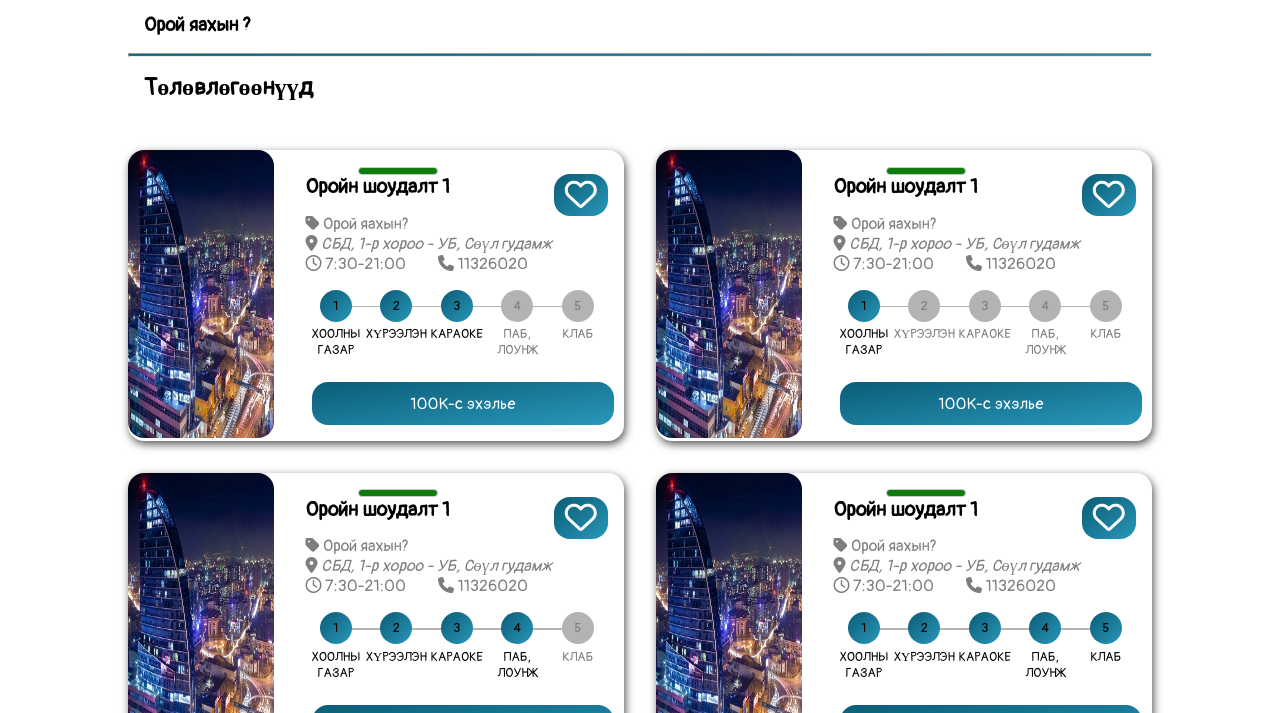
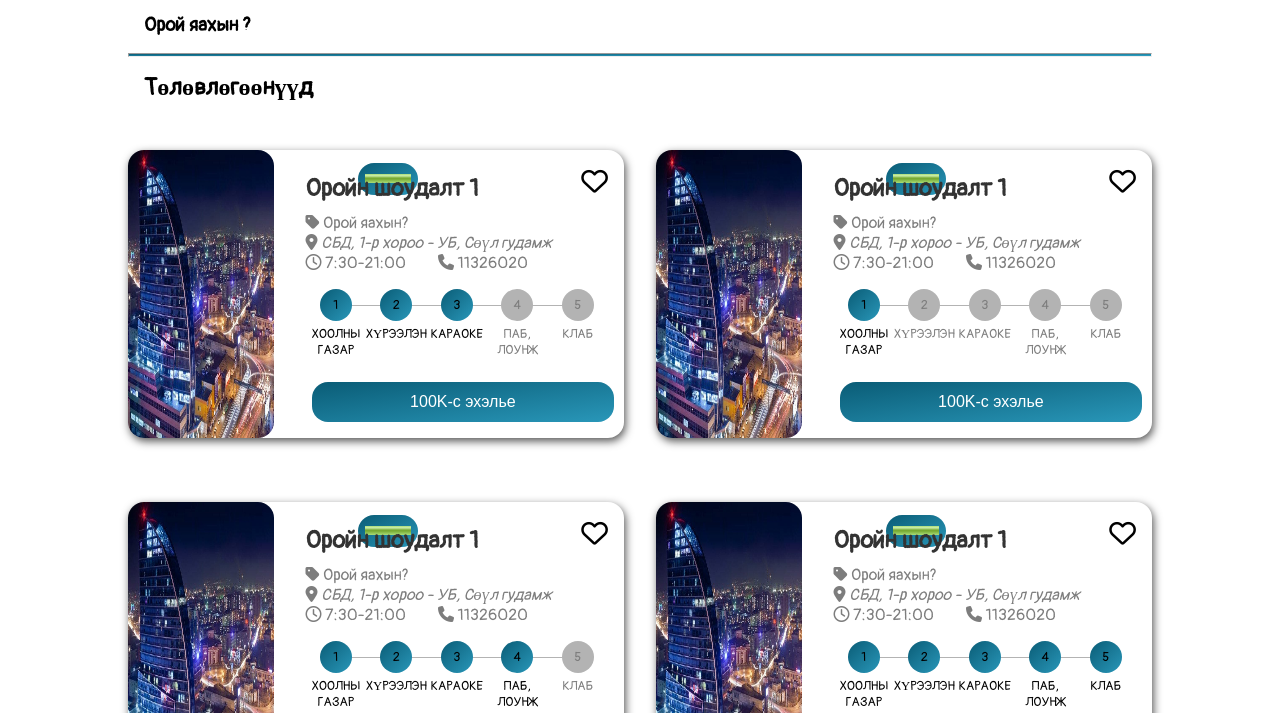
Before and after one commit to ssoyloo/haachih_uu, a plain HTML site: page menubar.html in a window 1280 px wide. Shown: the part 72-785 px from the top of the page. Drawn offline with Linux system fonts and the light colour scheme.

Commit message:
General deer ih hereglegddeg codenuudaa negtgev

```diff
--- a/css/general.css
+++ b/css/general.css
@@ -4,29 +4,9 @@
     --main-color: rgb(10,92,118);
     --secondary-color: rgb(41,151,185);
     --main-bg-color: #f8f8f8;
-
-}
-@import url('https://fonts.googleapis.com/css2?family=Pangolin&display=swap');
-
-:root {
-    --main-fonts: Pangolin;
-    --border-radius: 2rem;
+    --border-radius: 1rem;
     --button-border-radius: 1rem;
     --margin-side: 8rem;
-}
-
-article button {
-    border: none;
-    border-radius: var(--border-radius);
-    background-image: linear-gradient(to bottom right, var(--main-color), var(--secondary-color));
-    color: white;
-    cursor: pointer;
-    transition: background-color 0.3s;
-    margin-left: 2%;
-    padding: 0.7em 0.7em;
-    font-size: 1em;
-    border-radius: 1rem;
-
 }
 *{
     margin: 0;
@@ -38,15 +18,54 @@ article button {
 body {
     font-family: Pangolin;
 }
+/*Дэлгэцний гол хэсэг*/
+main{
+    margin-left: var(--margin-side);
+    margin-right: var(--margin-side);
+}
+/*Blogcard доторх зураг, товч, одны дизайн*/
 article {
+    margin-bottom: 2rem;
+    border: none;
+    box-shadow: 0.1rem 0.2rem 0.5rem #555;
+    border-radius: var(--border-radius);
         & img {
         max-width: 100%;
         border-radius: var(--border-radius);
-    margin-bottom: 2%;
         }
         & h3 {
-    font-size: 20px;
+        font-size: 1.5rem;
         color: #333;
         margin-bottom: 10px;
         }
+        & .value {
+            border: none;
+            border-radius: var(--border-radius);
+            background-image: linear-gradient(to bottom right, var(--main-color), var(--secondary-color));
+            color: white;
+            cursor: pointer;
+            transition: background-color 0.3s;
+            margin-left: 2%;
+            padding: 0.7em 0.7em;
+            font-size: 1em;
+            border-radius: 1rem;
         }
+        & .like{
+            float: right;
+            border: none;
+            background-color: white;
+        }
+        & meter{
+            position:absolute;
+            margin-left: 10%;
+            margin-top: -6%;
+            height: 2rem;
+            width: 3.7rem;
+            appearance: none;
+            color: white;
+            background-image: linear-gradient(to bottom right, var(--main-color), var(--secondary-color));
+            padding: 0.4rem;
+            border-radius: 1rem;
+            text-align: center;
+        }
+}
--- a/css/menubar.css
+++ b/css/menubar.css
@@ -1,15 +1,5 @@
 @import url('./general.css');
 
-* {
-    box-sizing: border-box;
-    font-family: Pangolin;
-}
-
-/*Дэлгэцний гол хэсэг*/
-main{
-    margin-left: var(--margin-side);
-    margin-right: var(--margin-side);
-}
 /*Нэр ба зураас*/
 .name{
     & h1{
@@ -66,24 +56,9 @@ article {
         padding-top: 1.5rem;
         position: relative;
         color: #7d7d7d;
-        & h3{
-            color: black;
-            padding-bottom: 0.3rem;
-        }
-        & .like{
-            float: right;
-            border: none;
-            background-color: white;
-        }
+
         & .value{
             width:100%;
-            border: none;
-            border-radius: var(--button-border-radius);
-            background-image: linear-gradient(to bottom right, var(--main-color), var(--secondary-color));
-            color: white;
-            cursor: pointer;
-            padding: 0.7em 0.7em;
-            font-size: 1em;
         }
         & a {
             float: right;
--- a/css/search.css
+++ b/css/search.css
@@ -1,13 +1,8 @@
 @import url('./general.css');
 
-* {
-    box-sizing: border-box;
-    font-family: Pangolin;
-}
+
 /*Дэлгэцээ хуваах*/
 main{
-    margin-left: var(--margin-side);
-    margin-right: var(--margin-side);
     display: grid;
     gap: 2rem;
     & .name{
@@ -72,15 +67,8 @@ main{
 }
 
 article {
-    margin-bottom: 2rem;
-    border: none;
-    box-shadow: 0.1rem 0.2rem 0.5rem #555;
-    border-radius: 1rem;
-    & img{
-        border-radius: 1rem;
-        width: 25rem;
-        height: 20rem;
-    }
+
+
 
     & .PlaceInfo{
         padding: 2rem;
@@ -91,34 +79,14 @@ article {
             color: black;
             padding-bottom: 0.3rem;
         }
-        & meter{
-            position:absolute;
-            margin-left: 10%;
-            margin-top: -3.5%;
-        }
-        & .like{
-            float: right;
-            border: none;
-            background-color: white;
-        }
-        & .heartbutton{
-            float: right;
-            margin: 0.5rem;
-            border: none;
-            background-color: white;
-        }
+
+
+
 
         & .value{
             margin-top: 4.5rem;
             float: right;
             width:40%;
-            border: none;
-            border-radius: 1rem;
-            background-image: linear-gradient(to bottom right, var(--main-color), var(--secondary-color));
-            color: white;
-            cursor: pointer;
-            padding: 0.7em 0.7em;
-            font-size: 1em;
         }
         & a {
             float: right;
@@ -151,58 +119,3 @@ article {
         font-size: 1em;
     }
 }
-
-footer {
-    background-image: linear-gradient(to bottom right, var(--main-color), var(--secondary-color));
-    display: grid;
-    grid-template-columns: 1fr 1fr 1fr;
-    padding-top: 0.5rem;
-    text-align: left;
-    & hr{
-        align-items: center;
-        margin-top: 2rem;
-        border: none;
-        height: 0.1rem;
-        background-color: white;
-        width: 80%;
-        grid-column: 1 / span 3;
-        grid-row: 2;
-    }
-    & p{
-        color: white;
-        grid-column: 1 / span 3;
-        grid-row: 3;
-    }
-    &> p{
-        text-align: center;
-        font-size: 14px;
-        font-family: Arial, Helvetica, sans-serif;
-        color: rgb(205, 205, 205);
-    }
-    & a{
-        color: rgb(205, 205, 205);
-        text-decoration: none;
-        font-size: 14px;
-    }
-    & ul, li{
-        margin-left: 6rem;
-        margin-bottom: 0rem;
-        list-style: none;
-        font-size: 1.2rem;
-        padding: 0.3rem;
-        &> p{
-            font-size: 18px;
-        }
-    }
-    & img{
-        margin-left: 15rem;
-        width: 70%;
-        justify-content: space-around
-    }
-    & svg {
-        fill: rgb(205, 205, 205);
-    }
-    & a:hover{
-        color: rgb(10,92,118);;
-    }
-}
```
Also changed, not shown: search.html (+2 -2 lines). Lines whose indentation alone changed are shown as unchanged.
